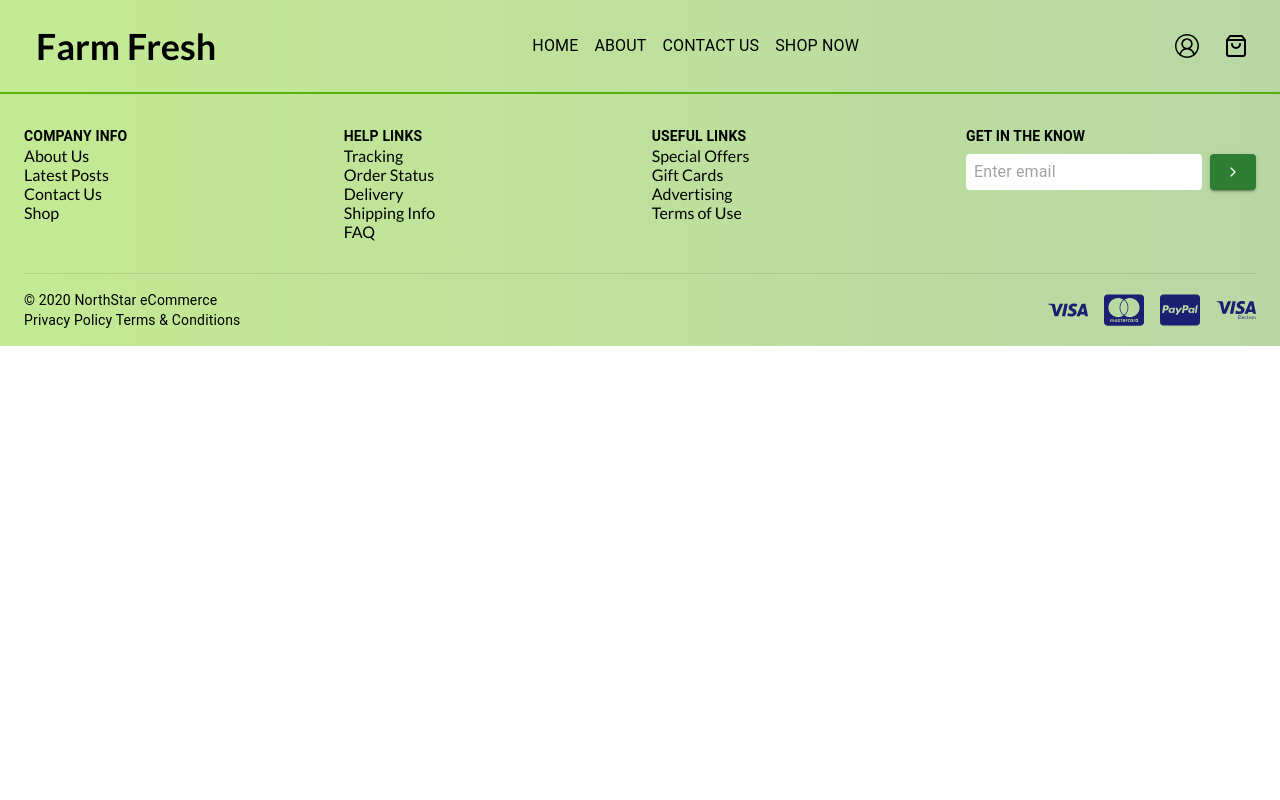
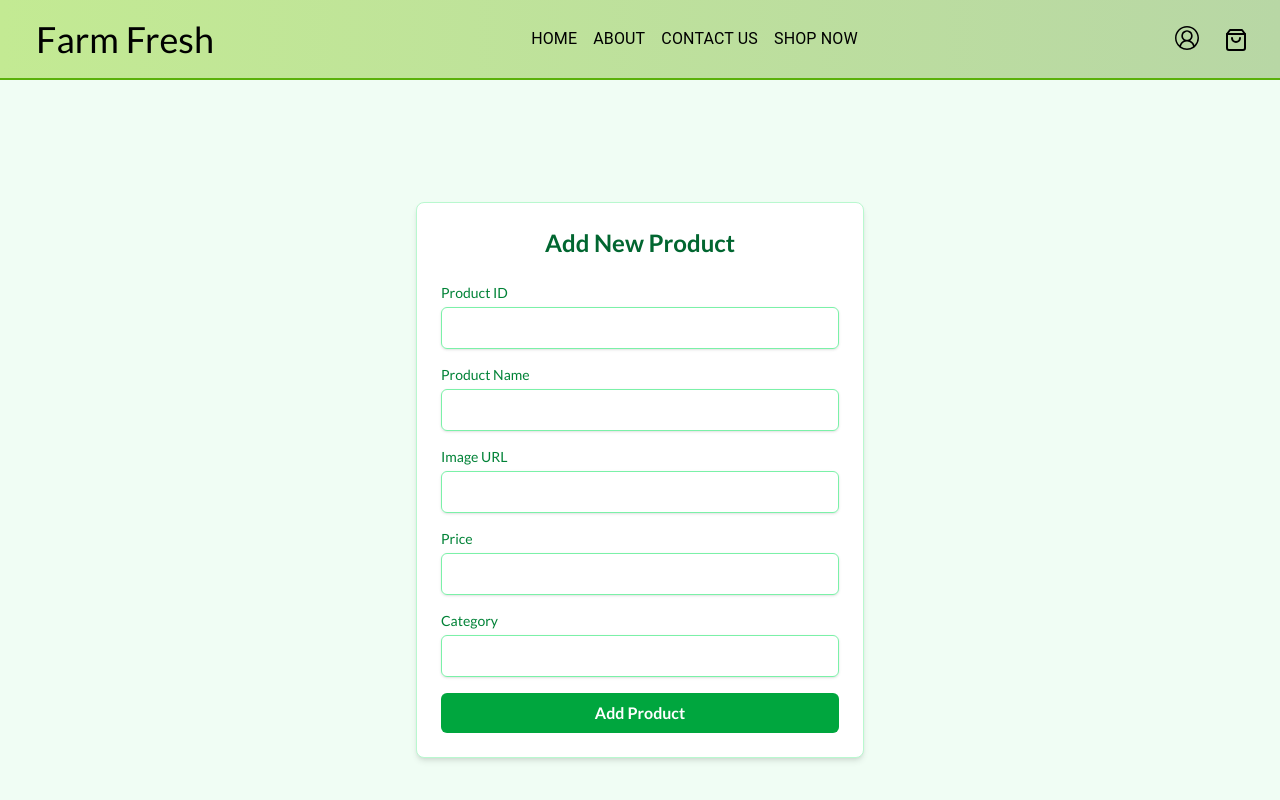
Before and after one commit to DaneyBboy/farm-fresh, a React (Vite) app: page /addproduct in a window 1280 px wide. Shown: the top 800 px of the page. Built offline with nearby package versions, Linux system fonts and the light colour scheme.

Commit message:
latest-update-07-09-2025

```diff
--- a/package.json
+++ b/package.json
@@ -16,6 +16,7 @@
     "@mui/material": "^7.1.1",
     "@mui/styled-engine-sc": "^7.1.1",
     "@reduxjs/toolkit": "^2.8.2",
+    "@tailwindcss/vite": "^4.1.12",
     "react": "^19.1.0",
     "react-dom": "^19.1.0",
     "react-error-boundary": "^6.0.0",
@@ -31,10 +32,13 @@
     "@types/react": "^19.1.2",
     "@types/react-dom": "^19.1.2",
     "@vitejs/plugin-react-swc": "^3.9.0",
+    "autoprefixer": "^10.4.21",
     "eslint": "^9.25.0",
     "eslint-plugin-react-hooks": "^5.2.0",
     "eslint-plugin-react-refresh": "^0.4.19",
     "globals": "^16.0.0",
+    "postcss": "^8.5.6",
+    "tailwindcss": "^4.1.12",
     "vite": "^6.3.5"
   }
 }
--- a/src/App.css
+++ b/src/App.css
@@ -1,4 +1,5 @@
 
+@import "tailwindcss";
 * {
   box-sizing: border-box;
 }
@@ -11,6 +12,7 @@ body {
 header{
 background: linear-gradient(to right, #c3ea93, #b8d7a5);
 border-bottom: 2px solid #5ab10a;
+height: 5em;
 }
 .header-flex{
   display: flex;
--- a/src/App.jsx
+++ b/src/App.jsx
@@ -17,6 +17,7 @@ import Login from './Pages/Login'
 import { useContext } from 'react'
 import { Provider } from 'react-redux'
 import store from './Redux/store'
+import Addproduct from './Pages/Addproduct'
 
 
 
@@ -63,6 +64,7 @@ function AppContent({ errorPage }) {
         <Route path='/' element={<Home />} />
         <Route path='/about' element={<About />} />
         <Route path='/contact' element={<Contact />} />
+        <Route path='/addproduct' element={<Addproduct />} />
         <Route path='/productlist' element={
           <ErrorBoundary FallbackComponent={errorPage}>
             <ProductList />
--- /dev/null
+++ b/src/Pages/Addproduct.jsx
@@ -0,0 +1,136 @@
+import { useState } from "react";
+
+function Addproduct() {
+  const [formValues, setFormValues] = useState({
+    productId: "",
+    name: "",
+    imageUrl: "",
+    price: "",
+    category: "",
+  });
+
+  const handleChange = (e) => {
+    setFormValues({ ...formValues, [e.target.name]: e.target.value });
+  };
+
+  const handleSubmit = async (e) => {
+    e.preventDefault();
+    console.log("Submitted Product:", formValues);
+    await fetch('http://localhost:3000/product/createproduct', {
+        method:"POST",
+        body:JSON.stringify(formValues),
+        headers:  {
+            "content-type":"application/json"
+        }  })
+  };
+
+  return (
+    <div className="min-h-screen bg-green-50 flex items-center justify-center p-4">
+      <div className="w-full max-w-md bg-white rounded-lg shadow-md p-6 border border-green-200">
+        <h2 className="text-2xl font-bold mb-6 text-green-800 text-center">
+          Add New Product
+        </h2>
+        <form onSubmit={handleSubmit} className="space-y-4">
+          <div>
+            <label
+              htmlFor="productId"
+              className="block text-sm font-medium text-green-700"
+            >
+              Product ID
+            </label>
+            <input
+              type="number"
+              id="productId"
+              name="productId"
+              value={formValues.productId}
+              onChange={handleChange}
+              className="mt-1 block w-full px-3 py-2 border border-green-300 rounded-md shadow-sm focus:outline-none focus:ring-2 focus:ring-green-400"
+              required
+            />
+          </div>
+
+          <div>
+            <label
+              htmlFor="name"
+              className="block text-sm font-medium text-green-700"
+            >
+              Product Name
+            </label>
+            <input
+              type="text"
+              id="name"
+              name="name"
+              value={formValues.name}
+              onChange={handleChange}
+              className="mt-1 block w-full px-3 py-2 border border-green-300 rounded-md shadow-sm focus:outline-none focus:ring-2 focus:ring-green-400"
+              required
+            />
+          </div>
+
+          <div>
+            <label
+              htmlFor="imageUrl"
+              className="block text-sm font-medium text-green-700"
+            >
+              Image URL
+            </label>
+            <input
+              type="text"
+              id="imageUrl"
+              name="imageUrl"
+              value={formValues.imageUrl}
+              onChange={handleChange}
+              className="mt-1 block w-full px-3 py-2 border border-green-300 rounded-md shadow-sm focus:outline-none focus:ring-2 focus:ring-green-400"
+              required
+            />
+          </div>
+
+          <div>
+            <label
+              htmlFor="price"
+              className="block text-sm font-medium text-green-700"
+            >
+              Price
+            </label>
+            <input
+              type="number"
+              id="price"
+              name="price"
+              value={formValues.price}
+              onChange={handleChange}
+              className="mt-1 block w-full px-3 py-2 border border-green-300 rounded-md shadow-sm focus:outline-none focus:ring-2 focus:ring-green-400"
+              required
+            />
+          </div>
+
+          <div>
+            <label
+              htmlFor="category"
+              className="block text-sm font-medium text-green-700"
+            >
+              Category
+            </label>
+            <input
+              type="text"
+              id="category"
+              name="category"
+              value={formValues.category}
+              onChange={handleChange}
+              className="mt-1 block w-full px-3 py-2 border border-green-300 rounded-md shadow-sm focus:outline-none focus:ring-2 focus:ring-green-400"
+              required
+            />
+          </div>
+
+          <button
+            type="submit"
+            className="w-full bg-green-600 hover:bg-green-700 text-white font-semibold py-2 px-4 rounded-md transition duration-200"
+          >
+            Add Product
+          </button>
+        </form>
+      </div>
+    </div>
+  );
+}
+
+export default Addproduct;
--- a/src/Pages/Cart.jsx
+++ b/src/Pages/Cart.jsx
@@ -10,22 +10,23 @@ export default function Cart() {
 
     const [cartData, setCartData] = useState(data)
 
-    const[subtotal, setSubtotal] = useState(cartData.reduce((acc, item)=>acc+item.price * item.quantity, 0))
+    const [subtotal, setSubtotal] = useState(cartData.reduce((acc, item) => acc + item.price * item.quantity, 0))
 
-    function calculateTotal(data){
-      return  data.reduce((acc, item)=> acc+item.price * item.quantity, 0)
+    function calculateTotal(data) {
+        return data.reduce((acc, item) => acc + item.price * item.quantity, 0)
     }
 
-    function handleChangeQuantity(id, quantity){
-        setCartData((prevData)=>{
-            const updatedData = prevData.map((item)=>(item.id === id?{...item, quantity:quantity}:item))
+    function handleChangeQuantity(id, quantity) {
+        setCartData((prevData) => {
+            const updatedData = prevData.map((item) => (item.id === id ? { ...item, quantity: quantity } : item))
             setSubtotal(calculateTotal(updatedData))
             return updatedData
-    })}
+        })
+    }
 
-    function handleDelete(id){
-        setCartData((prevData)=>{
-            const updatedData = prevData.filter(item=> item.id !==id)
+    function handleDelete(id) {
+        setCartData((prevData) => {
+            const updatedData = prevData.filter(item => item.id !== id)
             setSubtotal(calculateTotal(updatedData))
             return updatedData
         })
@@ -34,8 +35,18 @@ export default function Cart() {
 
 
     const navigate = useNavigate()
-    function handleChange(){
+
+    function handleChange() {
+
+        const value = localStorage.getItem('loggedIn')
+
+        if (value === "true") {
             navigate('/checkout')
+        }else{
+            navigate('/login')
+        }
+
+
     }
 
     return (
@@ -49,7 +60,7 @@ const navigate = useNavigate()
                 </NavLink>
             </Breadcrumbs>
 
-            <TableContainer  component={Paper}>
+            <TableContainer component={Paper}>
                 <Table size="medium" aria-label="simple table">
                     <TableHead>
                         <TableRow>
@@ -61,13 +72,13 @@ const navigate = useNavigate()
                         </TableRow>
                     </TableHead>
                     <TableBody>
-                        {cartData.map((item)=>(
+                        {cartData.map((item) => (
                             <TableRow key={item.id}>
                                 <TableCell align="center">{item.name}</TableCell>
                                 <TableCell align="center">$ {item.price}</TableCell>
-                            <TableCell align="center"><TextField sx={{width:'6em'}}  onChange={(e)=>handleChangeQuantity(item.id, e.target.value)} type="number" value={item.quantity}/></TableCell>
+                                <TableCell align="center"><TextField sx={{ width: '6em' }} onChange={(e) => handleChangeQuantity(item.id, e.target.value)} type="number" value={item.quantity} /></TableCell>
                                 <TableCell align="center">$ {item.price * item.quantity}.00</TableCell>
-                            <TableCell align="center"><Button onClick={()=>handleDelete(item.id)} color="error" variant="contained">Delete</Button></TableCell>
+                                <TableCell align="center"><Button onClick={() => handleDelete(item.id)} color="error" variant="contained">Delete</Button></TableCell>
                             </TableRow>
                         ))}
 
@@ -75,27 +86,27 @@ const navigate = useNavigate()
                 </Table>
             </TableContainer >
 
-            <Container  maxWidth={'sm'} sx={{marginLeft:'0', marginTop:'2em'}} >
+            <Container maxWidth={'sm'} sx={{ marginLeft: '0', marginTop: '2em' }} >
                 <Typography variant="h5" fontWeight={'bold'}>Cart Totals</Typography>
                 <TableContainer component={Paper}>
                     <Table>
                         <TableHead>
                             <TableRow>
-                                <TableCell sx={{fontWeight:'bold'}}  align="left">Subtotal</TableCell>
-                                <TableCell sx={{color:'gray'}}   align="left">Shipping Free</TableCell>
-                                <TableCell sx={{fontWeight:'bold'}} align="left">Total</TableCell>
+                                <TableCell sx={{ fontWeight: 'bold' }} align="left">Subtotal</TableCell>
+                                <TableCell sx={{ color: 'gray' }} align="left">Shipping Free</TableCell>
+                                <TableCell sx={{ fontWeight: 'bold' }} align="left">Total</TableCell>
                             </TableRow>
                         </TableHead>
                         <TableBody>
                             <TableRow>
                                 <TableCell align="left"> $ {subtotal}</TableCell>
-                                <TableCell sx={{color:'gray'}} align="left">{subtotal > 99 ? 0 : 50}</TableCell>
+                                <TableCell sx={{ color: 'gray' }} align="left">{subtotal > 99 ? 0 : 50}</TableCell>
                                 <TableCell align="left">$ {subtotal > 99 ? subtotal : subtotal + 50}</TableCell>
                             </TableRow>
                         </TableBody>
                     </Table>
                 </TableContainer>
-                <Button onClick={handleChange} sx={{my:'2em'}} variant="contained">PROCEED TO CHECKOUT</Button>
+                <Button onClick={handleChange} sx={{ my: '2em' }} variant="contained">PROCEED TO CHECKOUT</Button>
 
             </Container>
         </>
--- a/src/Pages/Ordercheckout.jsx
+++ b/src/Pages/Ordercheckout.jsx
@@ -55,7 +55,7 @@ export default function Ordercheckout() {
                         </Table >
                     </TableContainer>
                     <Container style={{margin:'1.4em auto',width:'100%', padding:'1.5em 1em', backgroundColor:'#f9f3f3', borderBottom:'3px solid #a8a5a5'}}>Cash on delivery.  Please contact us if you require assistance or wish to make alternate arrangements.</Container>
-                    <Button onClick={handleSubmit} sx={{ display: 'block', marginLeft: 'auto', textAlign: "right", marginTop: '2rem', backgroundColor: 'blue', color: 'whitesmoke', padding: '0.875rem 2.25rem' }}>PLACE ORDER</Button>
+                    <Button onClick={handleSubmit} sx={{ display: 'block', marginLeft: 'auto', textAlign: "right", marginTop: '2rem', marginBottom:'2rem' , backgroundColor: 'blue', color: 'whitesmoke', padding: '0.875rem 2.25rem' }}>PLACE ORDER</Button>
                 </form></>
                 :
 
--- a/vite.config.js
+++ b/vite.config.js
@@ -1,7 +1,10 @@
 import { defineConfig } from 'vite'
+import tailwindcss from '@tailwindcss/vite'
 import react from '@vitejs/plugin-react-swc'
 
 // https://vite.dev/config/
 export default defineConfig({
-  plugins: [react()],
+  plugins: [react(),
+    tailwindcss()
+  ],
 })
```
Also changed, not shown: src/Components/ProductList.jsx (+24 -11 lines), src/Context.jsx (+5 -7 lines), src/Pages/Login.jsx (+10 -1 lines), 1 other file (tests, documents, lock files or other folders). Lines whose indentation alone changed are shown as unchanged.
